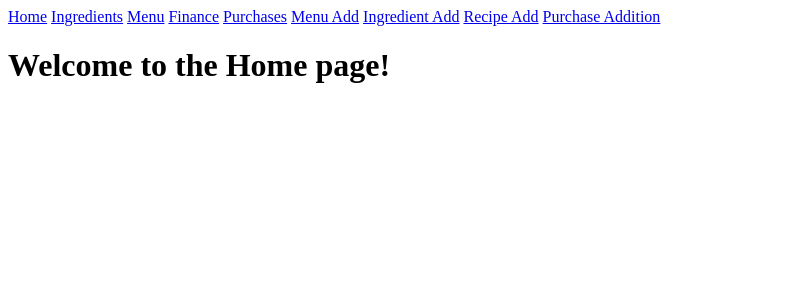
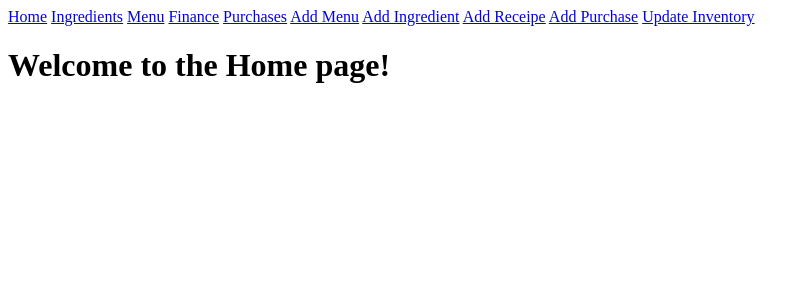
Before and after one commit to strikeouts27/djangodelights, a Django app: page / in a window 1280 px wide. Shown: the top 300 px of the page, without its empty margins (0-809 px from the left). Run offline with Django 4.2, Linux system fonts and the light colour scheme.

Commit message:
Update Ingredients Link

```diff
--- a/djangodelights/urls.py
+++ b/djangodelights/urls.py
@@ -30,12 +30,14 @@ urlpatterns = [
     path('ingredients/', views.IngredientsView.as_view(), name='ingredients'),
     path('menu/', views.MenuView.as_view(), name='menu'),
     path('purchases/', views.PurchaseView.as_view(), name='purchases'),
-    path('menu/add',views.MenuAdditionView.as_view(success_url = "/menu/"), name="menuadd"),
-    path('ingredients/add', views.IngredientAdditionView.as_view(success_url = "/ingredients/"), name='ingredientadd'), # if class based view it requires an as_view
-    # path('ingredient/update', views.UpdateIngredientView.as_view(), name='ingredientupdate'),
-    path('recipe/add', views.RecipeRequirementAdditionView.as_view(success_url = "/menu/"), name='recipeadd'),
-    path('purchases/add', views.PurchaseAdditionView.as_view(success_url = "/purchases/"), name = 'purchaseaddition'),
-    # path('finance/', views.finance(), name='finance'), # this line of code holds the error.
+    path('menu/add/',views.MenuAdditionView.as_view(success_url = "/menu/"), name="menuadd"),
+    path('ingredients/add/', views.IngredientAdditionView.as_view(success_url = "/ingredients/"), name='ingredientadd'), # if class based view it requires an as_view
+    path('ingredient/update/', views.UpdateIngredientView.as_view(success_url = "/ingredients/"), name='ingredientupdate'),
+    path('recipe/add/', views.RecipeRequirementAdditionView.as_view(success_url = "/menu/"), name='recipeadd'),
+    path('purchases/add/', views.PurchaseAdditionView.as_view(success_url = "/purchases/"), name = 'purchaseadd'),
+    path('update/inventory/<int:pk>/', views.UpdateIngredientView.as_view(), name='updateinventory'), # my goal on this line of code is update the inventory for an existing ingredient.
+    # cannot have conflicting path names or matching names
     # finance is not a classed based view therefore i do not need an as_view
     # error message views.finance() type error means I a. calling the fucntion wrong or I am not supposed to be calling it.
+    # It needs to know what it is updating.
     ]
--- a/inventory/templates/inventory/base.html
+++ b/inventory/templates/inventory/base.html
@@ -13,10 +13,12 @@
     <a href="{% url 'menu' %}">Menu</a>
     <a href="{% url 'finance' %}">Finance</a>
     <a href="{% url 'purchases' %}">Purchases</a>
-    <a href="{% url 'menuadd' %}">Menu Add</a> <!--utilize name in urls.py -->
-    <a href="{% url 'ingredientadd' %}">Ingredient Add</a>
-    <a href="{% url 'recipeadd' %}">Recipe Add</a>
-    <a href="{% url 'purchaseaddition' %}">Purchase Addition</a>
+    <a href="{% url 'menuadd' %}">Add Menu</a> <!--utilize name in urls.py -->
+    <a href="{% url 'ingredientadd' %}">Add Ingredient</a>
+    <a href="{% url 'recipeadd' %}">Add Receipe</a>
+    <a href="{% url 'purchaseadd' %}">Add Purchase</a>
+    <a href="{% url ''%}"> Update Inventory</a>
+
   </div>
 
   {% block content %}
--- a/inventory/views.py
+++ b/inventory/views.py
@@ -74,6 +74,10 @@ class IngredientsView(ListView):
     model = Ingredient
     template_name = "inventory/ingredients.html"
 
+class IngredientsListUpdateView(ListView):
+    model = Ingredient
+    template_name = "inventory/ingredients_update.html"
+
 class MenuAdditionView(CreateView):
     model = MenuItem
     template_name = "inventory/form_template.html"
```
Also changed, not shown: inventory/models.py (+10 -0 lines), inventory/templates/inventory/ingredients_update.html (added, +27 -0 lines), inventory/forms.py (line endings or trailing spaces), readme.md.
